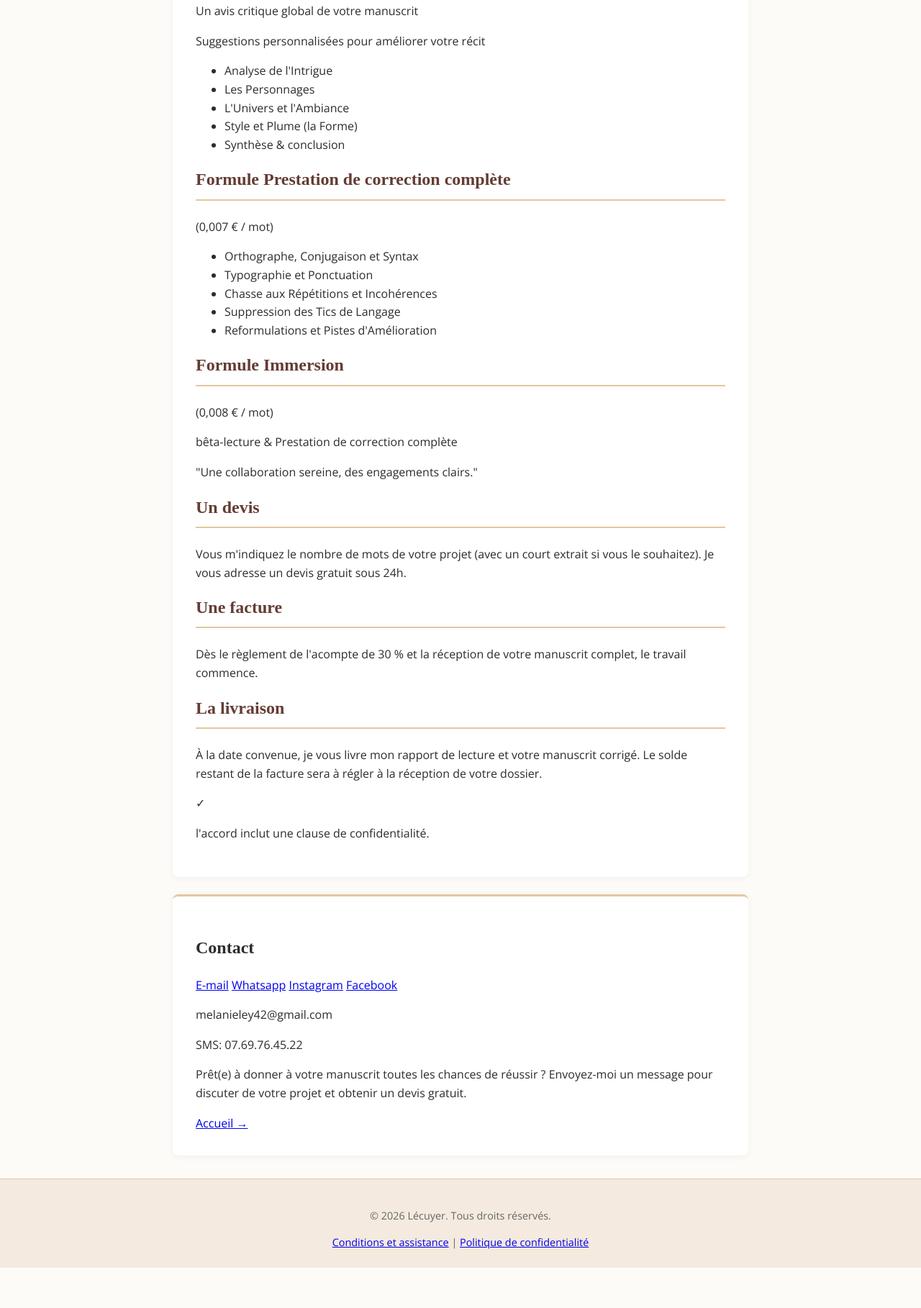
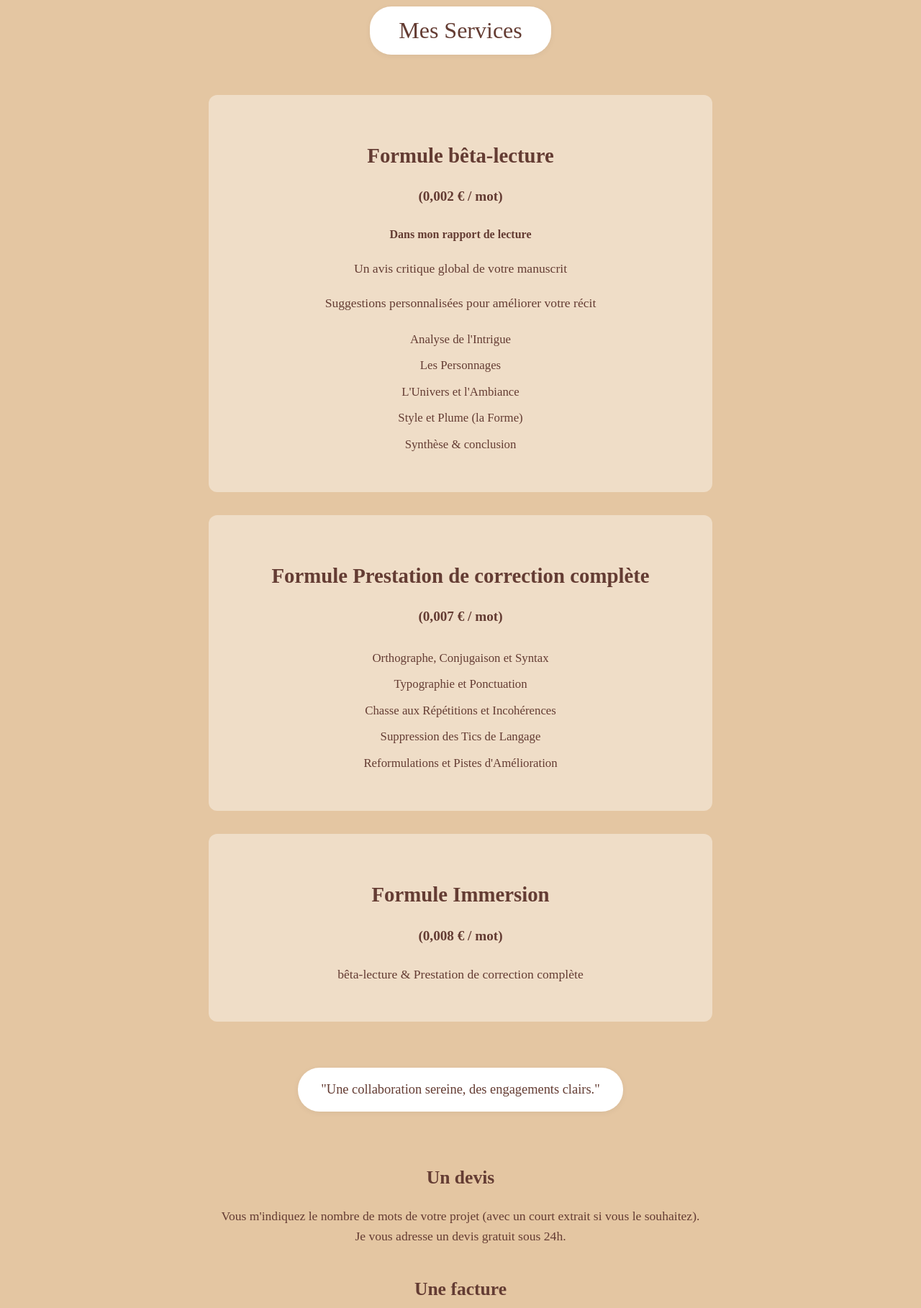
Before and after one commit to melanie-lecuyer/service-litteraire, a plain HTML site: page index.html in a window 1280 px wide. Shown: the part 982-2800 px from the top of the page at 72% size. Before the commit the page ends 2744 px from the top, so only its background shows below. Drawn offline with nearby package versions, Linux system fonts and the light colour scheme; a web font is replaced by a local one.

Commit message:
Update style.css

```diff
--- a/style.css
+++ b/style.css
@@ -1,132 +1,250 @@
 :root {
     --couleur-sable: #E4C6A2;
     --couleur-marron: #643C33;
-    --couleur-fond: #FDFBF7;
-    --couleur-texte: #2C2C2C;
+    --couleur-fond: #E4C6A2;
+    --couleur-texte: #643C33;
 }
 
 body {
-    font-family: 'Open Sans', sans-serif;
+    font-family: 'Alice', serif;
     background-color: var(--couleur-fond);
     color: var(--couleur-texte);
     margin: 0;
     padding: 0;
     line-height: 1.6;
+    text-align: center;
 }
 
-header {
-    background-color: var(--couleur-sable);
-    color: var(--couleur-marron);
-    text-align: center;
-    padding: 2.5rem 1rem;
-    border-bottom: 4px solid var(--couleur-marron);
+/* Navigation du haut */
+.top-nav {
+    display: flex;
+    justify-content: center;
+    gap: 2rem;
+    padding: 1rem;
+    background-color: rgba(228, 198, 162, 0.95);
+    font-size: 1.1rem;
+    border-bottom: 1px solid rgba(100, 60, 51, 0.2);
 }
 
-h1, h2, h3, h4 {
-    font-family: 'Alice', serif;
+.top-nav a {
+    color: var(--couleur-marron);
+    text-decoration: none;
+    font-weight: bold;
 }
 
-header h1 {
-    margin: 0.5rem 0 0.2rem 0;
-    font-size: 2.5rem;
+.top-nav a.active {
+    border-bottom: 2px solid var(--couleur-marron);
 }
 
-header h2 {
-    margin: 0;
-    font-size: 1.2rem;
-    font-weight: normal;
+/* En-tête */
+header {
+    padding: 2rem 1rem 3rem 1rem;
+    position: relative;
 }
 
-.logo-container {
-    width: 90px;
-    height: 90px;
-    margin: 0 auto;
-    background: white;
-    border-radius: 50%;
-    display: flex;
-    align-items: center;
-    justify-content: center;
-    box-shadow: 0 4px 8px rgba(100, 60, 51, 0.2);
+.contact-pill-top {
+    display: inline-block;
+    border: 2px solid var(--couleur-marron);
+    border-radius: 30px;
+    padding: 0.4rem 2rem;
+    margin-bottom: 2rem;
+    font-size: 1.2rem;
+    font-weight: bold;
 }
 
-.logo {
-    max-width: 70%;
-    max-height: 70%;
+.contact-pill-top a {
+    color: var(--couleur-marron);
+    text-decoration: none;
 }
 
+.logo-box {
+    display: inline-block;
+    background: white;
+    padding: 15px;
+    border-radius: 10px;
+    box-shadow: 0 4px 10px rgba(0,0,0,0.05);
+    margin-bottom: 1.5rem;
+}
+
+.logo-img {
+    width: 80px;
+    height: 80px;
+    object-fit: contain;
+    display: block;
+    margin: 0 auto;
+}
+
+.siret {
+    font-size: 0.75rem;
+    display: block;
+    margin-top: 5px;
+}
+
+.main-title {
+    font-size: 2.2rem;
+    font-style: italic;
+    color: var(--couleur-marron);
+    margin: 0 auto;
+    max-width: 600px;
+    line-height: 1.3;
+}
+
+/* Sections */
 main {
-    max-width: 800px;
-    margin: 2rem auto;
+    max-width: 700px;
+    margin: 0 auto;
     padding: 0 1rem;
 }
 
 section {
-    background: white;
-    margin-bottom: 1.5rem;
-    padding: 2rem;
-    border-radius: 8px;
-    box-shadow: 0 2px 10px rgba(0,0,0,0.05);
-    border-top: 3px solid var(--couleur-sable);
+    padding: 2.5rem 0;
+    border-bottom: 1px solid rgba(100, 60, 51, 0.15);
 }
 
-section h3 {
-    color: var(--couleur-marron);
-    margin-top: 0;
-    font-size: 1.5rem;
-    border-bottom: 2px solid var(--couleur-sable);
-    padding-bottom: 0.5rem;
+.section-heading, .badge-title {
+    font-size: 2rem;
+    margin-bottom: 1.5rem;
+    font-weight: normal;
 }
 
-.card-grid {
+.badge-title {
+    background: white;
+    display: inline-block;
+    padding: 0.5rem 2.5rem;
+    border-radius: 30px;
+    box-shadow: 0 2px 8px rgba(0,0,0,0.05);
+}
+
+p {
+    font-size: 1.1rem;
+    margin-bottom: 1.2rem;
+    padding: 0 1rem;
+}
+
+.signature {
+    font-style: italic;
+    margin-top: 2rem;
+}
+
+/* Prestations & Formules */
+.service-box {
+    background: rgba(255, 255, 255, 0.4);
+    border-radius: 12px;
+    padding: 2rem 1rem;
+    margin: 2rem 0;
+}
+
+.service-box h3 {
+    font-size: 1.8rem;
+    margin-bottom: 0.20rem;
+}
+
+.price {
+    font-size: 1.2rem;
+    font-weight: bold;
+    margin-bottom: 1.5rem;
+}
+
+.features-list ul, .correction-list {
+    list-style: none;
+    padding: 0;
+    margin: 1rem 0;
+}
+
+.features-list li, .correction-list li {
+    padding: 0.3rem 0;
+    font-size: 1.05rem;
+}
+
+/* Processus */
+.quote-box {
+    background: white;
+    border-radius: 30px;
+    padding: 1rem 2rem;
+    display: inline-block;
+    font-size: 1.15rem;
+    margin: 2rem 0;
+    box-shadow: 0 2px 8px rgba(0,0,0,0.05);
+}
+
+.step-card {
+    margin: 2.5rem 0;
+}
+
+.step-card h3 {
+    font-size: 1.6rem;
+    margin-bottom: 0.5rem;
+}
+
+.confidentiality-badge {
+    background: rgba(255, 255, 255, 0.5);
+    border-radius: 10px;
+    padding: 1rem;
     display: flex;
+    align-items: center;
+    justify-content: center;
+    gap: 10px;
+    margin-top: 2rem;
+}
+
+.confidentiality-badge span {
+    font-size: 1.5rem;
+    color: #007799;
+}
+
+/* Boutons de contact */
+.contact-links {
+    display: flex;
+    flex-direction: column;
     gap: 1rem;
-    flex-wrap: wrap;
+    max-width: 350px;
+    margin: 2rem auto;
+}
+
+.contact-btn {
+    display: block;
+    background: white;
+    color: var(--couleur-marron);
+    padding: 0.9rem;
+    border-radius: 30px;
+    text-decoration: none;
+    font-size: 1.2rem;
+    font-weight: bold;
+    box-shadow: 0 2px 5px rgba(0,0,0,0.05);
+    border: 1px solid rgba(100,60,51,0.1);
+}
+
+.contact-coords {
+    margin-top: 2rem;
+}
+
+.closing-text {
+    max-width: 500px;
+    margin: 1.5rem auto;
+}
+
+.btn-accueil {
+    display: inline-block;
+    border: 2px solid var(--couleur-marron);
+    border-radius: 30px;
+    padding: 0.6rem 2rem;
+    color: var(--couleur-marron);
+    text-decoration: none;
+    font-size: 1.1rem;
     margin-top: 1rem;
 }
 
-.service-card {
-    flex: 1;
-    min-width: 250px;
-    background: #FAF6F0;
-    padding: 1.2rem;
-    border-radius: 6px;
-    border-left: 4px solid var(--couleur-marron);
+/* Pied de page */
+footer {
+    padding: 2rem 1rem;
+    font-size: 0.95rem;
 }
 
-.service-card h4 {
-    color: var(--couleur-marron);
-    margin-top: 0;
+.footer-links {
+    margin-top: 0.5rem;
 }
 
-.contact p {
-    margin: 0.5rem 0;
+.footer-links a {
+    color: var(--couleur-marron);
+    text-decoration: none;
 }
-
-.social-links {
-    margin-top: 1rem;
-}
-
-.social-links a {
-    display: inline-block;
-    background-color: var(--couleur-marron);
-    color: white;
-    padding: 0.5rem 1rem;
-    border-radius: 4px;
-    text-decoration: none;
-    margin-right: 0.5rem;
-    font-weight: 600;
-    transition: background 0.2s;
-}
-
-.social-links a:hover {
-    background-color: #4A2C25;
-}
-
-footer {
-    text-align: center;
-    padding: 1.5rem;
-    font-size: 0.9rem;
-    color: #666;
-    background-color: #F4EADF;
-    border-top: 1px solid #E4C6A2;
-}
```
